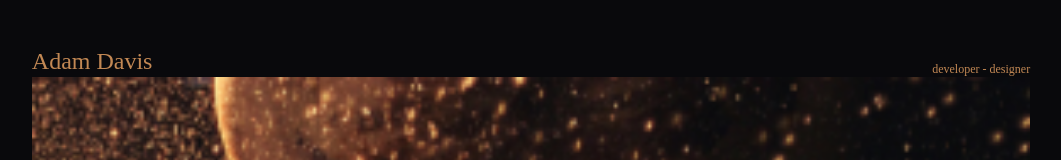
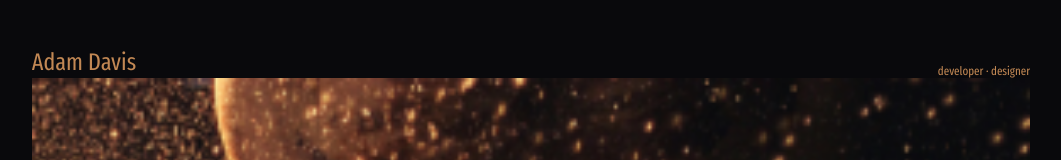
Before and after one commit to AdamDavisDeveloper/adams-portfolio, a React (Vite) app: page / in a window 1280 px wide. Shown: the top 160 px of the page, without its empty margins (109-1170 px from the left). Built offline with nearby package versions, Linux system fonts and the light colour scheme.

Commit message:
finishing up the header section (fonts and such)

```diff
--- a/src/Views/Home/Main.scss
+++ b/src/Views/Home/Main.scss
@@ -24,6 +24,7 @@ header {
         justify-content: space-between;
         align-items: flex-end;
         span {
+            font-family: 'FiraSansExtraCondensed-Regular', sans-serif;
             &:not(.name) { font-size: .75rem; }
         }
     }
--- a/src/Views/Home/Main.tsx
+++ b/src/Views/Home/Main.tsx
@@ -9,7 +9,7 @@ export default function HomeMain() {
             <header>
                 <div className="header-text">
                     <span className="name">Adam Davis</span>
-                    <span>developer - designer</span>
+                    <span>developer · designer</span>
                 </div>
                 <img src={HomeImage} alt="upside-down man surrounded by pretty light flares" />
             </header>
```
